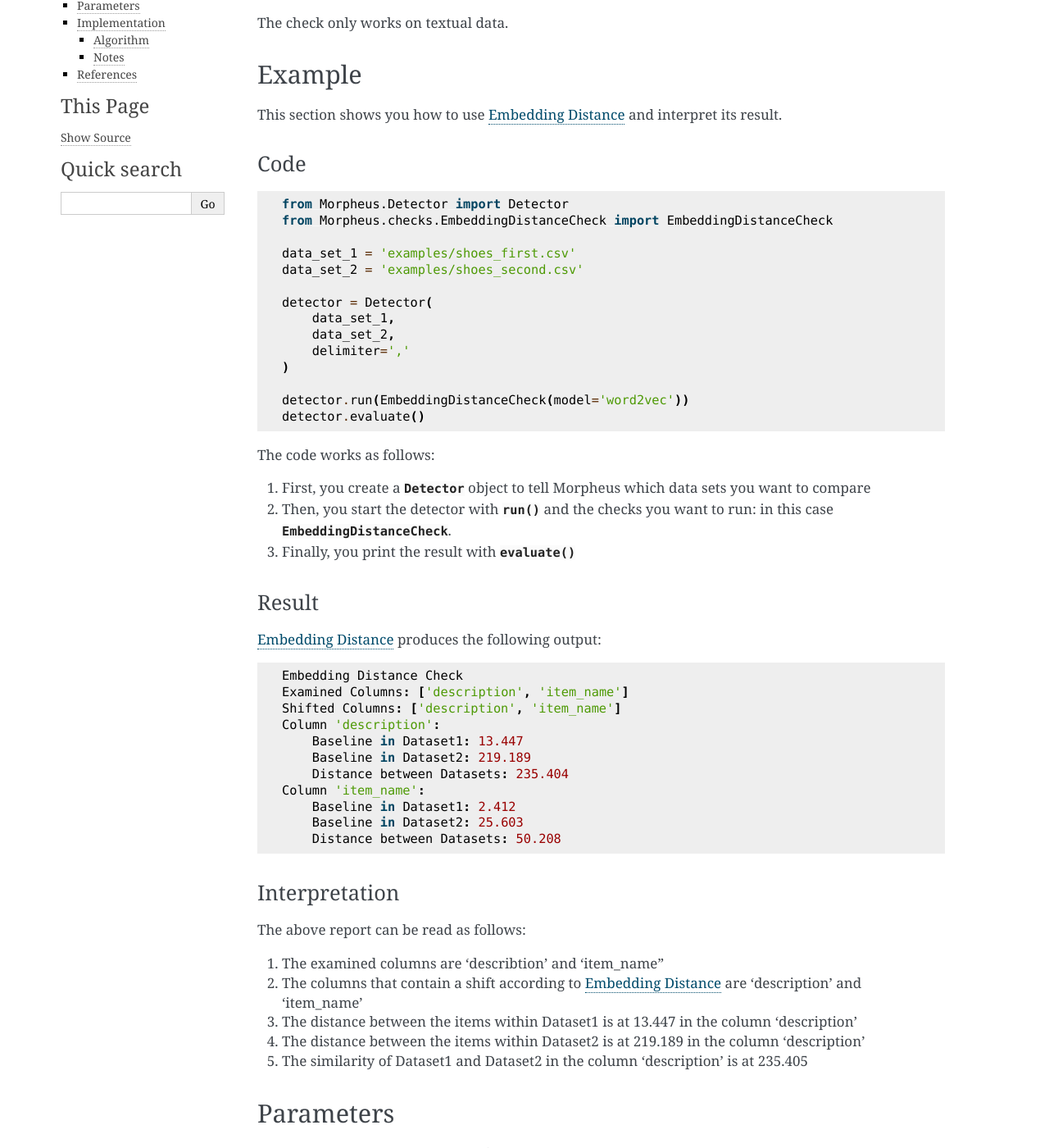
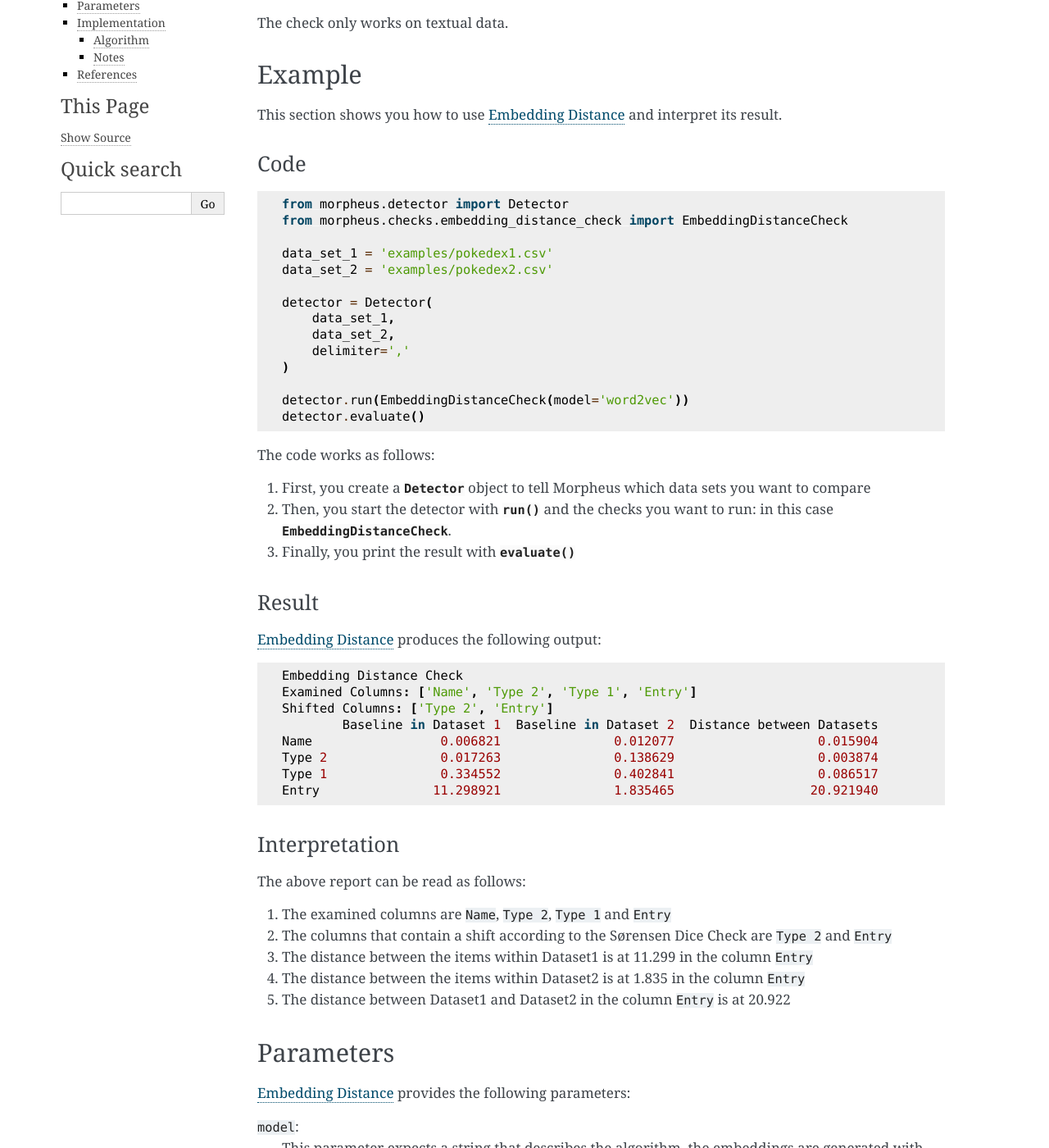
Before and after one commit to hpi-bp1819-naumann/shift-detector, a Sphinx documentation site: the page built from docs/source/checks/embedding_distance.rst, in a window 1280 px wide and 1400 px high, scrolled down 224 px. Shown: the whole window at 82% size. Built offline with Sphinx 7.4.7, drawn with Linux system fonts in a browser that asks for light colours.

Commit message:
update example of embedding distance in documentation

```diff
--- a/docs/source/checks/embedding_distance.rst
+++ b/docs/source/checks/embedding_distance.rst
@@ -21,11 +21,11 @@ Code
 
 ::
 
-    from Morpheus.Detector import Detector
-    from Morpheus.checks.EmbeddingDistanceCheck import EmbeddingDistanceCheck
+    from morpheus.detector import Detector
+    from morpheus.checks.embedding_distance_check import EmbeddingDistanceCheck
 
-    data_set_1 = 'examples/shoes_first.csv'
-    data_set_2 = 'examples/shoes_second.csv'
+    data_set_1 = 'examples/pokedex1.csv'
+    data_set_2 = 'examples/pokedex2.csv'
 
     detector = Detector(
         data_set_1,
@@ -38,13 +38,13 @@ Code
 
 The code works as follows:
 
-1. First, you create a :class:`~Morpheus.Detector.Detector` object to tell Morpheus
+1. First, you create a :class:`~morpheus.detector.Detector` object to tell Morpheus
    which data sets you want to compare
 2. Then, you start the detector with
-   :meth:`~Morpheus.Detector.Detector.run` and the checks you want to run: in this case
-   :class:`~Morpheus.checks.SorensenDiceCheck.EmbeddingDistanceCheck`.
+   :meth:`~morpheus.detector.Detector.run` and the checks you want to run: in this case
+   :class:`~morpheus.checks.embedding_distance_check.EmbeddingDistanceCheck`.
 3. Finally, you print the result with
-   :meth:`~Morpheus.Detector.Detector.evaluate`
+   :meth:`~morpheus.detector.Detector.evaluate`
 
 Result
 ++++++
@@ -54,27 +54,24 @@ Result
 ::
 
     Embedding Distance Check
-    Examined Columns: ['description', 'item_name']
-    Shifted Columns: ['description', 'item_name']
-    Column 'description':
-        Baseline in Dataset1: 13.447
-        Baseline in Dataset2: 219.189
-        Distance between Datasets: 235.404
-    Column 'item_name':
-        Baseline in Dataset1: 2.412
-        Baseline in Dataset2: 25.603
-        Distance between Datasets: 50.208
+    Examined Columns: ['Name', 'Type 2', 'Type 1', 'Entry']
+    Shifted Columns: ['Type 2', 'Entry']
+            Baseline in Dataset 1  Baseline in Dataset 2  Distance between Datasets
+    Name                 0.006821               0.012077                   0.015904
+    Type 2               0.017263               0.138629                   0.003874
+    Type 1               0.334552               0.402841                   0.086517
+    Entry               11.298921               1.835465                  20.921940
 
 Interpretation
 ++++++++++++++
 
 The above report can be read as follows:
 
-1. The examined columns are 'describtion' and 'item_name"
-2. The columns that contain a shift according to :ref:`embedding_distance` are 'description' and 'item_name'
-3. The distance between the items within Dataset1 is at 13.447 in the column 'description'
-4. The distance between the items within Dataset2 is at 219.189 in the column 'description'
-5. The similarity of Dataset1 and Dataset2 in the column 'description' is at 235.405
+1. The examined columns are ``Name``, ``Type 2``, ``Type 1`` and ``Entry``
+2. The columns that contain a shift according to the Sørensen Dice Check are ``Type 2`` and ``Entry``
+3. The distance between the items within Dataset1 is at 11.299 in the column ``Entry``
+4. The distance between the items within Dataset2 is at 1.835 in the column ``Entry``
+5. The distance between Dataset1 and Dataset2 in the column ``Entry`` is at 20.922
 
 
 Parameters
```
